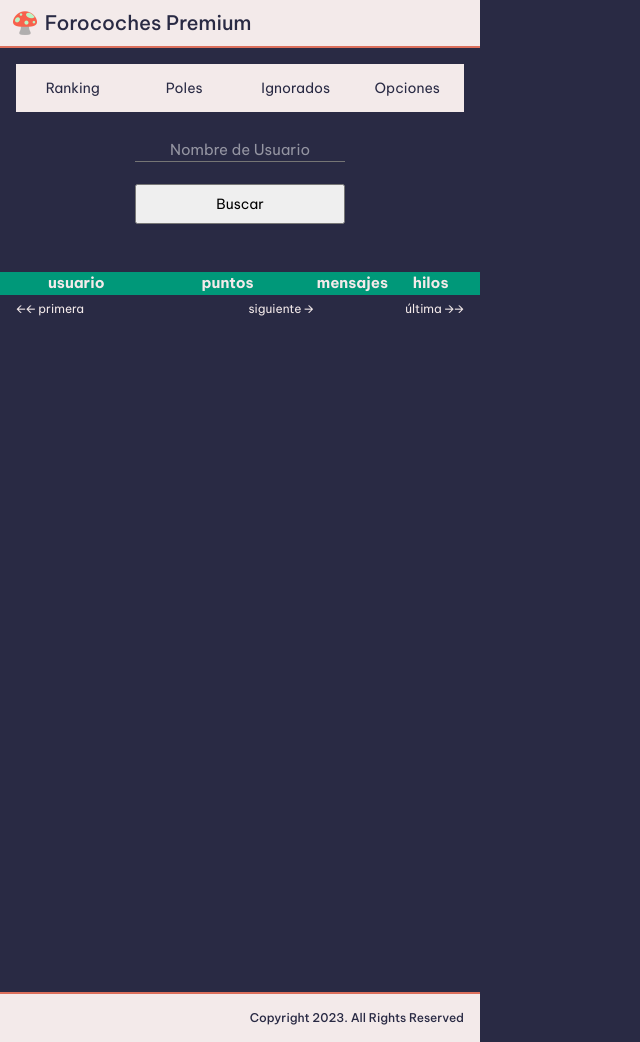
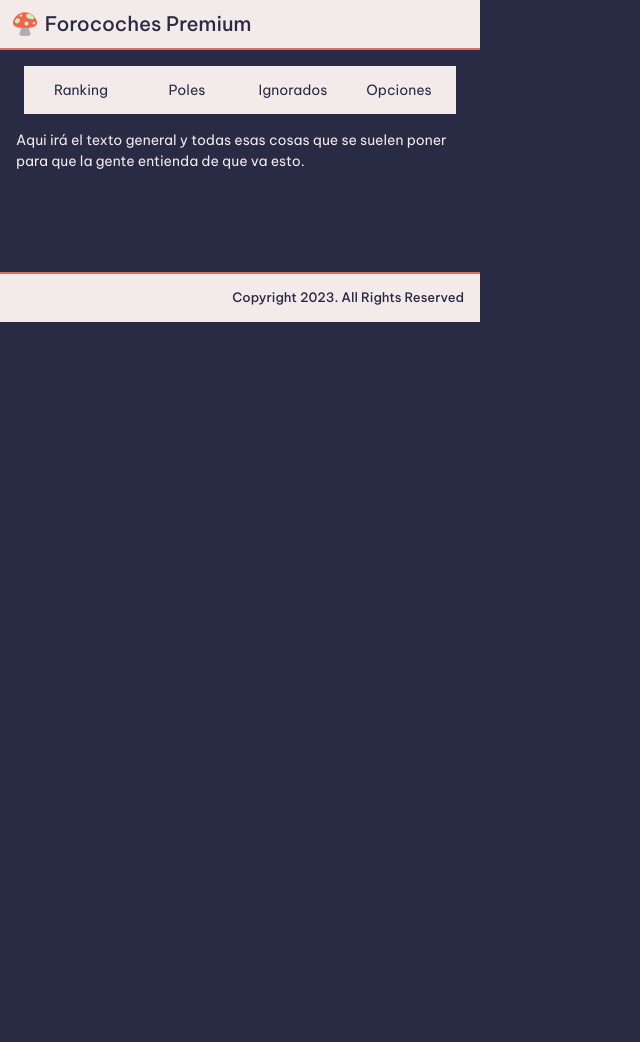
Before and after one commit to ehtiotumolas/forocoches-premium, a Flask app: page / in a window 1280 px wide. Shown: the whole page, without its empty margins (0-640 px from the left). After the commit the page ends 322 px from the top, so only its background shows below. Run offline with Flask 3, Linux system fonts and the light colour scheme; parts of the project's set-up code (start-up, migrations or seed data) failed here and were passed over.

Commit message:
Fixed navigation. Fixed footer

```diff
--- a/static/contenido.css
+++ /dev/null
@@ -1,37 +0,0 @@
-.container-error {
-  padding-left: 1rem;
-}
-
-.container-ranking {
-  position: relative;
-  height: 5rem;
-}
-
-.container-pagina {
-  display:flex;
-  justify-content: center;
-  width: 100%;
-  gap: 1rem;
-  padding-top: .3rem;
-  padding-bottom: 2rem;
-  user-select: none;
-  position: relative;
-}
-
-.arrow-pagina {
-  cursor: pointer;
-  position: relative;
-  width: auto;
-}
-
-#pagina-first {
-  margin-right:auto;
-  padding-left: 1rem;
-  width: auto;
-}
-
-#pagina-last {
-  margin-left:auto;
-  padding-right: 1rem;
-  width: auto;
-}
--- a/static/nav.css
+++ b/static/nav.css
@@ -1,6 +1,9 @@
 .container-nav {
   height: 3rem;
-  border:1px solid var(--clr-accent-600);
+  width: 90%;
+  margin-left: auto;
+  margin-right: auto;
+  border:.3rem solid var(--clr-accent-600);
   background-color: var(--clr-accent-600);
   opacity: 100%;
 }
--- a/static/popup.css
+++ b/static/popup.css
@@ -1,41 +1,50 @@
+
 body {
   font-size: var(--size-300);
   font-family: var(--ff-body);
   color: var(--clr-primary-100);
   background-color: var(--clr-primary-400);
+  margin: 0;
 }
 
-p {
-  line-height: 1.5em;
-  margin-bottom: 1.5em;
+/* SECCIONES */
+.body-wrapper {
+  display: flex;
+  flex-direction: column;
+  height: 100%;
+  font-size: var(--fs-500);
 }
 
-.popup-body {
+.section-body {
   width: 100%;
-  height: 100%;
-  margin: 0 auto 4rem;
 }
 
-.primary-header {
-  height: 3rem;
+.section-nav {
+  padding-top: 1rem;
+}
+
+/* HEADER */
+.section-header {
   width: 100%;
   border-bottom: 2px solid var(--clr-neutral-900);
 }
 
 .container-header {
+  height: 3rem;
   display: flex;
   vertical-align: middle;
   align-items: center;
   width: 100%;
-  height: 100%;
 }
 
-.primary-footer {
+/* FOOTER */
+.section-footer {
+  margin-top: auto;
   width: 100%;
-  margin-top: auto;
   align-items: center;
   border-top: 2px solid var(--clr-neutral-900);
   height: 3rem;
+  font-size: var(--fs-300);
 }
 
 .container-footer {
@@ -46,6 +55,7 @@
   padding-right: 1rem;
 }
 
+/* NAVEGACION */
 .nav-wrapper a {
   vertical-align: middle;
 }
@@ -59,21 +69,11 @@
   height: 1.5rem;
 }
 
-.container {
-  --padding: .1rem;
-  width: min(var(--max-width), 100% - (var(--padding) * 2));
-
-  margin-inline: auto;
-}
-
-.container-nav {
-  margin: var(--size-400);
-}
-
 a {
   color: var(--clr-neutral-900);
 }
 
+/* BUSCAR */
 .message-wrapper {
   display: flex;
   flex-direction: column;
@@ -93,7 +93,7 @@
 }
 
 .input-message {
-  font-size: var(--fs-600);
+  font-size: var(--fs-400);
 }
 
 .input-button[disabled],
@@ -124,8 +124,7 @@
   background-color: var(--clr-primary-400);
   color: var(--clr-neutral-100);
   font-weight: var(--fw-regular);
-  font-size: var(--fs-500);
-
+  font-size: var(--fs-400);
 }
 
 .input-box:focus {
@@ -146,7 +145,7 @@
 .input-label {
   color: white;
   font-weight: var(--fw-regular);
-  font-size: var(--fs-500);
+  font-size: var(--fs-400);
   position: relative;
   pointer-events: none;
   margin-left: auto;
@@ -199,3 +198,15 @@
 .bar:after {
   right: 50%;
 }
+
+/* CONTAINER DEFAULT */
+.container-default {
+  padding: 1rem;
+  font-weight: var(--fw-regular);
+  font-size: var(--fs-400);
+}
+
+/* CONTAINER ERROR */
+.container-error {
+  padding-left: 1rem;
+}
--- a/static/popup.js
+++ b/static/popup.js
@@ -33,9 +33,20 @@
 start();
 
 $(".nav-element-container").click(function (e) {
-    $(".nav-element-container").removeClass("clicked");
-    $(this).toggleClass("clicked");
-    $('.container-' + $(this).attr('id')).toggleClass("visually-hidden");
+    $('.main-content:not("visually-hidden")').addClass("visually-hidden")
+    if ($(this).hasClass("clicked"))
+    {
+        $(this).removeClass("clicked")
+        $(".container-default").removeClass("visually-hidden");
+        $('.container-' + $(this).attr('id')).addClass("visually-hidden");
+    }
+    else
+    {
+        $(".nav-element-container").removeClass("clicked");
+        $(".container-")
+        $(this).addClass("clicked");
+        $('.container-' + $(this).attr('id')).removeClass("visually-hidden");
+    }
 });
 
 $("#pagina-left").click(function () {
--- a/static/style.css
+++ b/static/style.css
@@ -90,10 +90,14 @@
   scroll-behavior: smooth;
 }
 
+body {
+  overflow-x: hidden;
+}
+
 html,
 body {
   width: 30rem;
-  height: 100%;
+  height: 20rem;
 }
 
 /* Set core body defaults */
@@ -163,6 +167,10 @@
   clip: rect(0, 0, 0, 0);
   white-space: nowrap;
   border: 0;
+}
+
+.page-visually-hidden {
+  visibility: hidden;
 }
 
 .text-primary-400 {
--- a/static/table.css
+++ b/static/table.css
@@ -34,6 +34,7 @@
     z-index: 6;
 }
 
+
 .content-table {
     display: table;
     width: 100%;
@@ -45,6 +46,7 @@
     padding: 0;
     background-color: var(--clr-accent-600);
     user-select: none;
+    height: 100%;
 }
 
 .table_row {
@@ -138,3 +140,36 @@
     border-bottom: .5rem solid;
     border-color: var(--clr-accent-400);
 }
+
+/* CONTAINER RANKING */
+.container-ranking {
+    height: 100%;
+  }
+
+  .container-pagina {
+    display:flex;
+    justify-content: center;
+    width: 100%;
+    gap: 1rem;
+    padding-top: .3rem;
+    padding-bottom: 2rem;
+    user-select: none;
+    font-size: var(--fs-300);
+  }
+
+  .arrow-pagina {
+    cursor: pointer;
+    width: auto;
+  }
+
+  #pagina-first {
+    margin-right:auto;
+    padding-left: 1rem;
+    width: auto;
+  }
+
+  #pagina-last {
+    margin-left:auto;
+    padding-right: 1rem;
+    width: auto;
+  }
--- a/static/table.js
+++ b/static/table.js
@@ -21,7 +21,6 @@
             theader.appendChild(header);
         }
         document.getElementById("content-table").append(theader);
-        document.getElementById("content-table").classList.add("visually-hiden");
 
         var response = await updateTable();
         return response
@@ -88,16 +87,16 @@
 export function setPagina(numero) {
     currentPage = numero;
     if (currentPage == 0) {
-        document.getElementById("pagina-left").classList.add("visually-hidden");
+        document.getElementById("pagina-left").classList.add("page-visually-hidden");
     }
     else if (currentPage != 0) {
-        document.getElementById("pagina-left").classList.remove("visually-hidden");
+        document.getElementById("pagina-left").classList.remove("page-visually-hidden");
     }
     if (Math.floor(usuarios.length / rowsPerPage) == currentPage) {
-        document.getElementById("pagina-right").classList.add("visually-hidden");
+        document.getElementById("pagina-right").classList.add("page-visually-hidden");
     }
     else if (Math.floor(usuarios.length / rowsPerPage) > currentPage) {
-        document.getElementById("pagina-right").classList.remove("visually-hidden");
+        document.getElementById("pagina-right").classList.remove("page-visually-hidden");
     }
     updateTable();
 }
--- a/templates/popup.html
+++ b/templates/popup.html
@@ -14,23 +14,23 @@
     <link rel=stylesheet type="text/css" href="../static/table.css">
     <link rel=stylesheet type="text/css" href="../static/style.css">
     <link rel=stylesheet type="text/css" href="../static/nav.css">
-    <link rel=stylesheet type="text/css" href="../static/contenido.css">
     <title>Document</title>
 </head>
 
 <body>
-    <header class="primary-header bg-neutral-100">
+    <div class="body-wrapper">
+        <div class="section-header bg-neutral-100">
             <div class="container-header">
                 <a href="#"><img src="/static/images/android-chrome-192x192.png" alt="forocoches-premium-logo"
                         class="header-img"></a>
                 <div class="fs-primary-heading text-primary-400 fw-semi-bold">Forocoches Premium</div>
             </div>
-    </header>
-    <section class="section-nav">
+        </div>
+        <div class="section-nav">
             <div class="container-nav">
                 <nav class="primary-nav" id="primary-nav">
                     <div class="nav-wrapper noselect">
-                    <div class="nav-element-container" id="nav-ranking">
+                        <div class="nav-element-container" id="ranking">
                             <div class="nav-element">Ranking</div>
                         </div>
                         <div class="nav-element-container">
@@ -45,10 +45,12 @@
                     </div>
                 </nav>
             </div>
-    </section>
-    <section class="popup-body">
-        <section>
-            <div class="container-ranking">
+        </div>
+        <div class="section-body">
+            <div class="container-default main-content">
+                Aqui irá el texto general y todas esas cosas que se suelen poner para que la gente entienda de que va esto.
+            </div>
+            <div class="container-ranking main-content visually-hidden">
                 <div class="grupo-input">
                     <input type="input" placeholder=" " class="input-box" id="user-buscar">
                     <span class="bar"></span>
@@ -65,23 +67,23 @@
                     </div>
                     <div class="container-pagina">
                         <div class="arrow-pagina" id="pagina-first">🡨🡨 primera</div>
-                        <div class="arrow-pagina visually-hidden" id="pagina-left">🡨 anterior</div>
+                        <div class="arrow-pagina page-visually-hidden" id="pagina-left">🡨 anterior</div>
                         <div class="arrow-pagina" id="pagina-right">siguiente 🡪</div>
                         <div class="arrow-pagina" id="pagina-last">última 🡪🡪</div>
                     </div>
                 </div>
             </div>
-        </section>
-        <div class="container-error visually-hidden">
+            <div class="container-error main-content visually-hidden">
                 <h1 class="error-message">Algo pasa con el servidor. Contacta <a
                         href="mailto:ehtiotumolas@gmail.com">ehtiotumolas@gmail.com</a></h1>
             </div>
-    </section>
-    <footer class="primary-footer text-primary-400">
+        </div>
+        <div class="section-footer text-primary-400">
             <div class="container-footer clr-neutral-100 bg-neutral-100">
                 <h2 class="fs-200 fw-semi-bold push-to-right">Copyright 2023. All Rights Reserved</h2>
             </div>
-    </footer>
+        </div>
+    </div>
 </body>
 
 </html>
```
Lines whose indentation alone changed are shown as unchanged.
